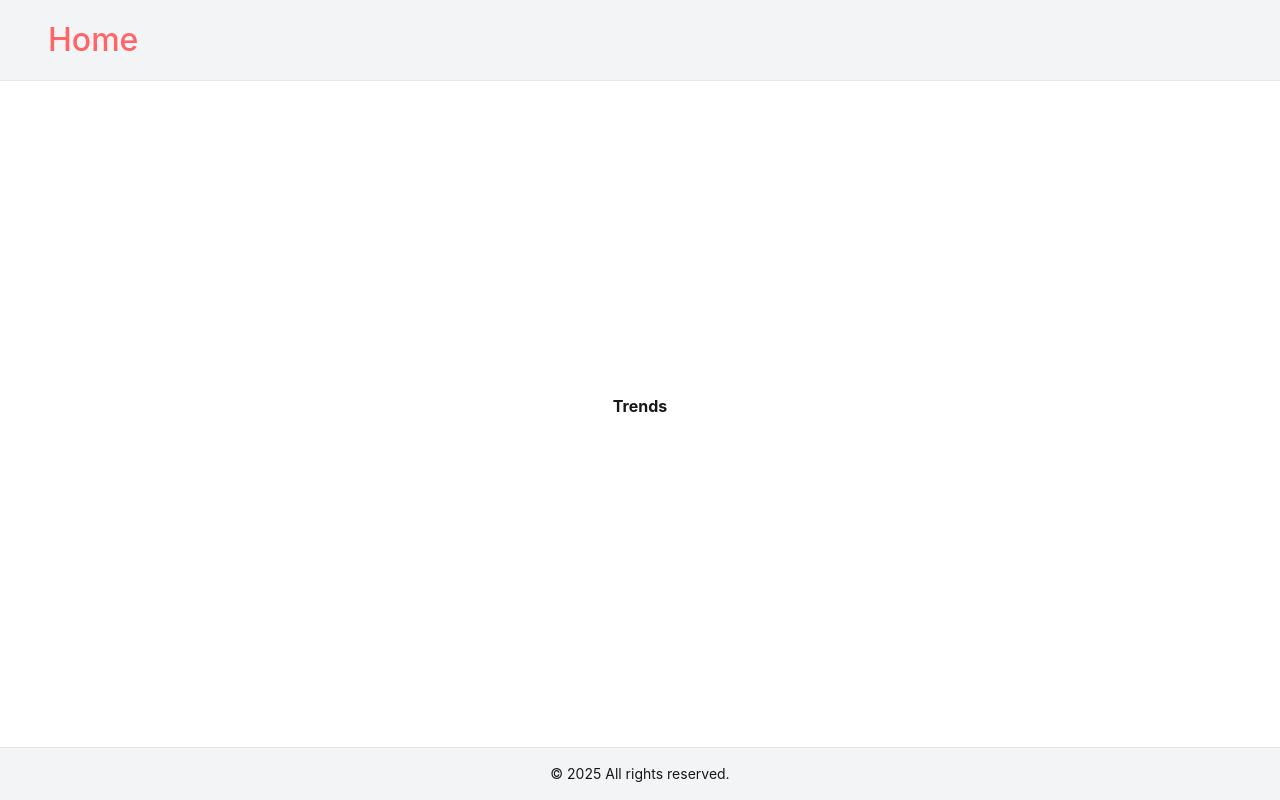
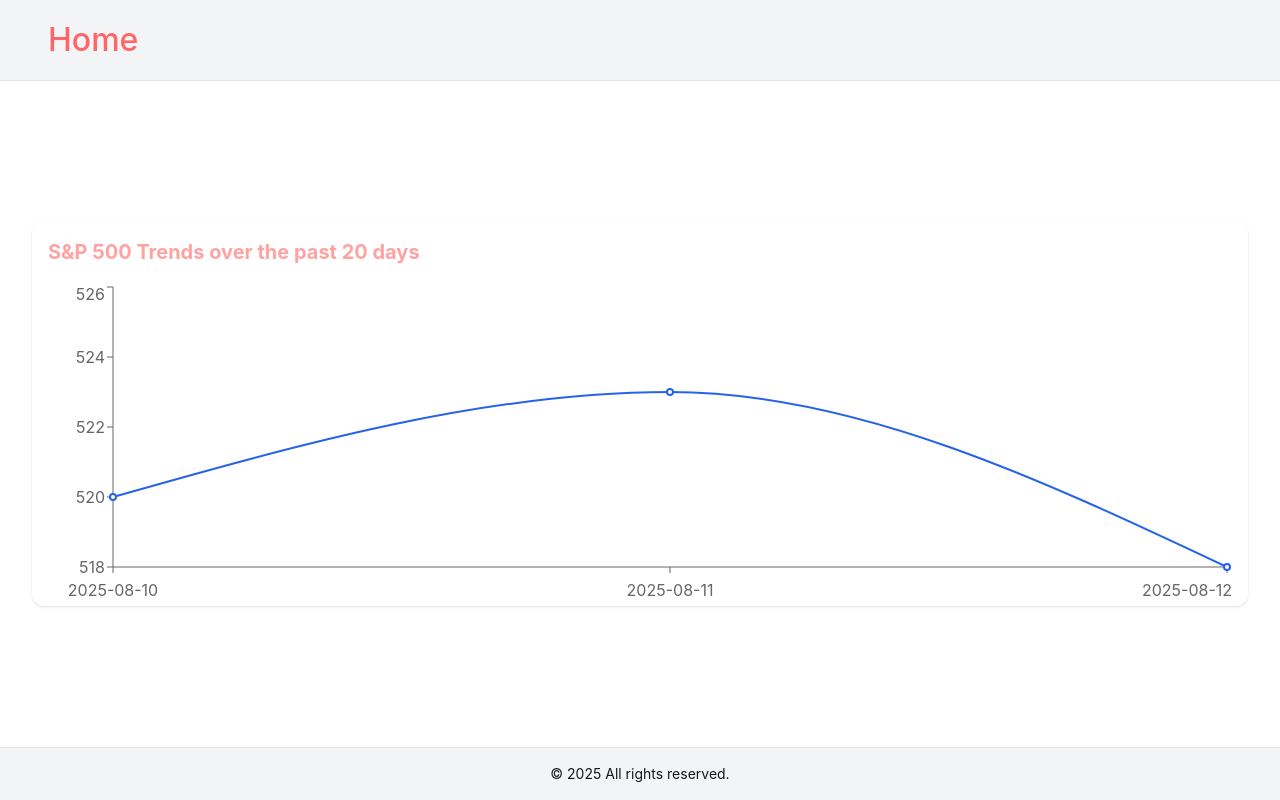
Before and after one commit to t-goel/MacroAnalyzer, a Next.js app in the folder frontend/: page /trends in a window 1280 px wide. Built offline with nearby package versions, Linux system fonts and the light colour scheme.

Commit message:
chart layout added

```diff
--- a/frontend/app/trends/page.tsx
+++ b/frontend/app/trends/page.tsx
@@ -1,5 +1,25 @@
-function Hello() {
-    return <h1>Trends</h1>
+"use client";
+
+import { LineChart, Line, XAxis, YAxis, Tooltip, ResponsiveContainer, Label} from "recharts";
+
+const data = [
+  { date: "2025-08-10", close: 520 },
+  { date: "2025-08-11", close: 523 },
+  { date: "2025-08-12", close: 518 },
+];
+
+export default function SP500Chart() {
+  return (
+    <div className="w-full h-96 p-4 bg-white rounded-xl shadow pb-12">
+      <h2 className="text-xl font-bold mb-2 text-red-300">S&P 500 Trends over the past 20 days</h2>
+      <ResponsiveContainer width="100%" height="100%">
+        <LineChart data={data}>
+          <XAxis dataKey="date" tickMargin={12}/>
+          <YAxis domain={["auto", "auto"]}/>
+          <Tooltip />
+          <Line type="monotone" dataKey="close" stroke="#2563eb" strokeWidth={2} />
+        </LineChart>
+      </ResponsiveContainer>
+    </div>
+  );
 }
-
-export default Hello
--- a/frontend/package.json
+++ b/frontend/package.json
@@ -12,7 +12,8 @@
     "d3": "^7.9.0",
     "next": "15.4.5",
     "react": "19.1.0",
-    "react-dom": "19.1.0"
+    "react-dom": "19.1.0",
+    "recharts": "^3.1.2"
   },
   "devDependencies": {
     "@eslint/eslintrc": "^3",
```
Also changed, not shown: 2 other files (tests, documents, lock files or other folders).
